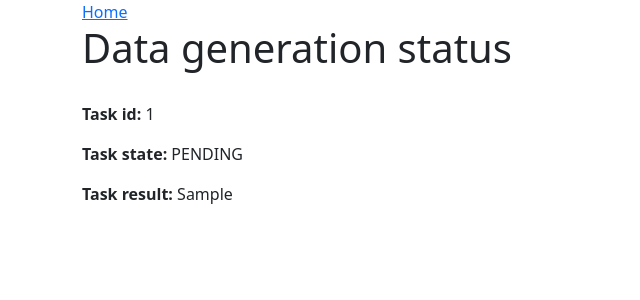
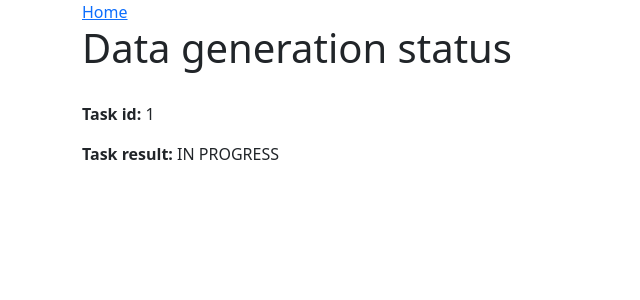
Before and after one commit to VetalM84/django_faker_celery, a Django app: template templates/result.html in a window 1280 px wide. Shown: the top 300 px of the page, without its empty margins (0-640 px from the left). Run offline with Django 4.2, Linux system fonts and the light colour scheme; the template is opened without the code that fills it: most values are stand-ins (such as "Sample title", 1, 10 or a date in 2020); parts of the project's set-up code (start-up, migrations or seed data) failed here and were passed over.

Commit message:
Bug fix waiting for a task result. Link to download result file added.

```diff
--- a/templates/result.html
+++ b/templates/result.html
@@ -6,12 +6,12 @@
 {% endblock %}
 
 {% block body %}
-
-    <p><strong>Task id:</strong> {{ task_id }}</p>
-    <p><strong>Task state:</strong> {{ task_state }}</p>
-    {% if task_state == 'PENDING' %}
-      <p><strong>Task result:</strong> {{ task_result }}</p>
+    <p><strong>Task id:</strong> {{ task.id }}</p>
+    {% if task.state == 'PENDING' %}
+       <p><strong>Task result:</strong> IN PROGRESS</p>
+    {% elif task.state == 'SUCCESS' %}
+        <p><strong>Task result:</strong> {{ task.result }} <a href="/../data_files/{{ task.task_id }}.csv">Download file</a></p>
     {% else %}
-        <p><strong>Task result:</strong> IN PROGRESS</p>
+      <p><strong>Task result:</strong> {{ task.result }}</p>
     {% endif %}
 {% endblock %}
```
